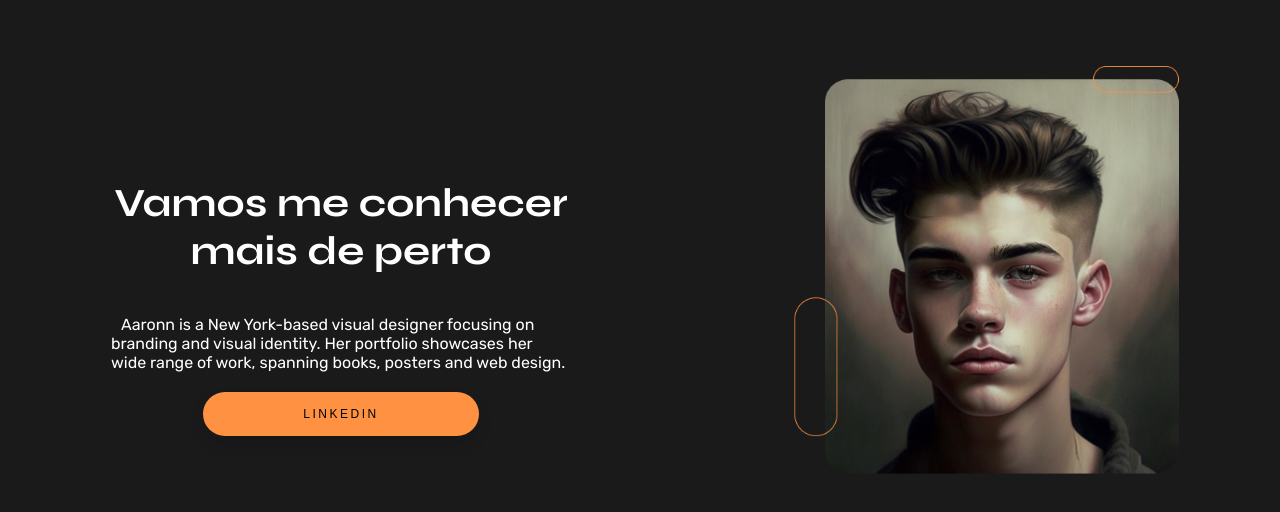
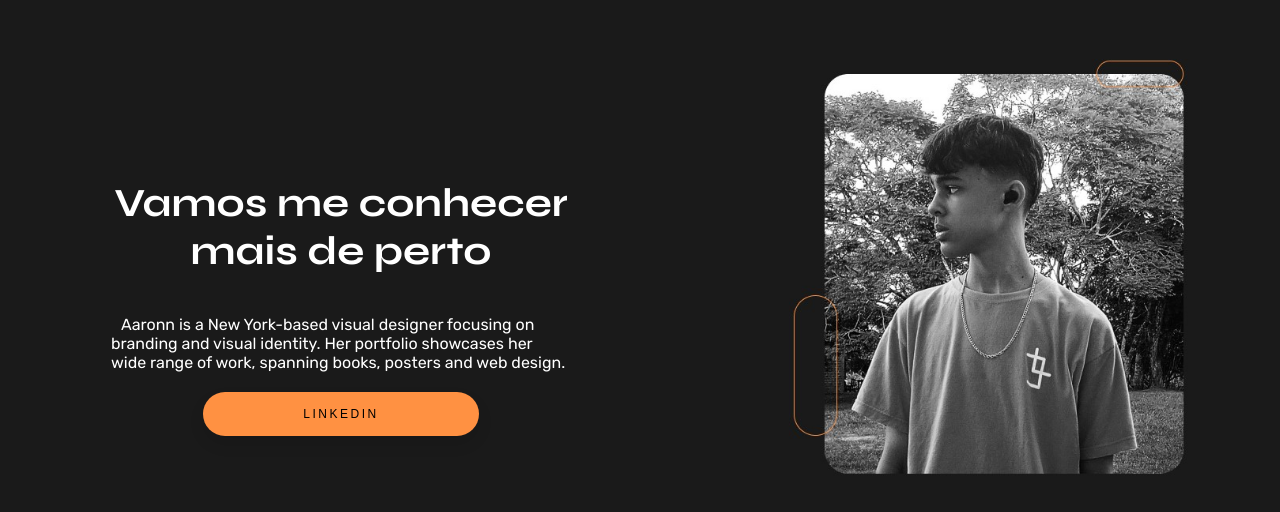
Before and after one commit to GabrielThurow/Portfolio, a plain HTML site: page index.html in a window 1280 px wide. Shown: the part 983-1495 px from the top of the page. Drawn offline with Linux system fonts and the light colour scheme.

Commit message:
mudei a foto

```diff
--- a/index.html
+++ b/index.html
@@ -56,7 +56,7 @@
           </div>
           <div class="imagem">
               <img
-                  src="img/Untitled (1).png"
+                  src="img/Untitled (1).jpg"
                   alt="Minha foto em formato de desenho"
                   class="imagem-desenho"
               >
```
Also changed, not shown: img/Untitled (1).jpg (added).
